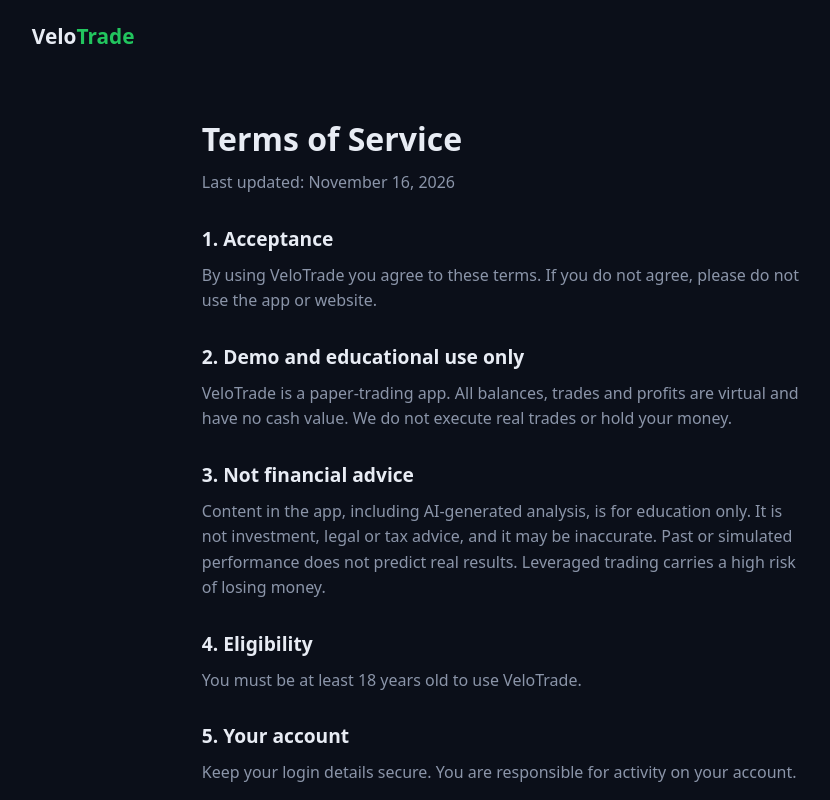
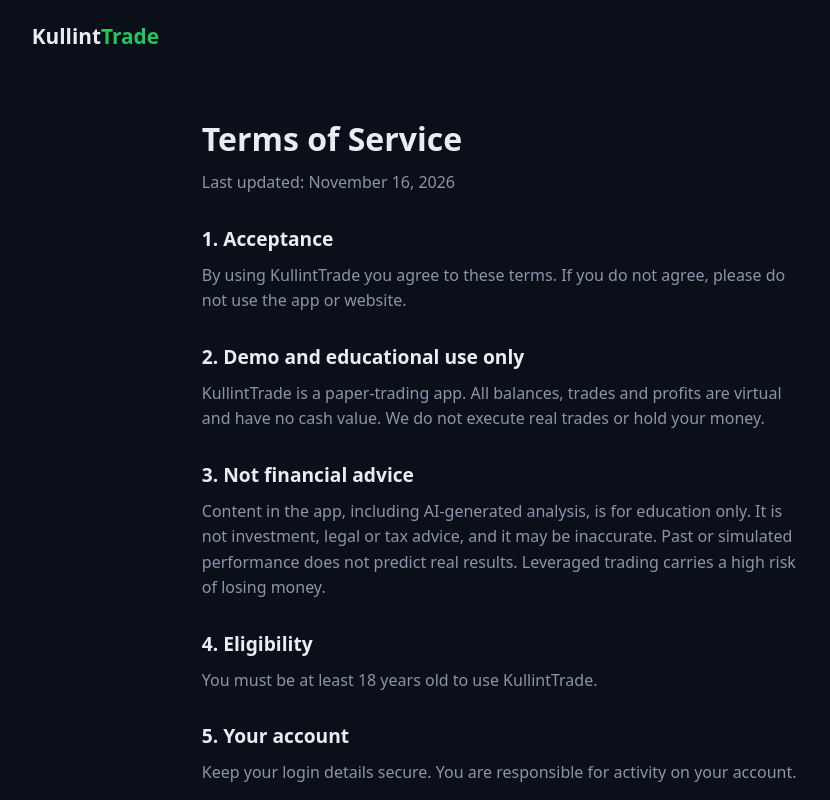
Before and after one commit to lifebright033-tech/Kullinttrade-landing, a plain HTML site: page terms.html in a window 1280 px wide. Shown: the top 800 px of the page, without its empty margins (135-965 px from the left). Drawn offline with Linux system fonts and the light colour scheme.

Commit message:
Update terms.html

```diff
--- a/terms.html
+++ b/terms.html
@@ -3,26 +3,26 @@
 <head>
   <meta charset="UTF-8">
   <meta name="viewport" content="width=device-width, initial-scale=1">
-  <title>Terms of Service | VeloTrade</title>
+  <title>Terms of Service | KullintTrade</title>
   <link rel="stylesheet" href="style.css">
 </head>
 <body>
-  <header><a class="logo" href="./">Velo<span>Trade</span></a></header>
+  <header><a class="logo" href="./">Kullint<span>Trade</span></a></header>
   <main class="doc">
     <h1>Terms of Service</h1>
     <p>Last updated: November 16, 2026</p>
 
     <h2>1. Acceptance</h2>
-    <p>By using VeloTrade you agree to these terms. If you do not agree, please do not use the app or website.</p>
+    <p>By using KullintTrade you agree to these terms. If you do not agree, please do not use the app or website.</p>
 
     <h2>2. Demo and educational use only</h2>
-    <p>VeloTrade is a paper-trading app. All balances, trades and profits are virtual and have no cash value. We do not execute real trades or hold your money.</p>
+    <p>KullintTrade is a paper-trading app. All balances, trades and profits are virtual and have no cash value. We do not execute real trades or hold your money.</p>
 
     <h2>3. Not financial advice</h2>
     <p>Content in the app, including AI-generated analysis, is for education only. It is not investment, legal or tax advice, and it may be inaccurate. Past or simulated performance does not predict real results. Leveraged trading carries a high risk of losing money.</p>
 
     <h2>4. Eligibility</h2>
-    <p>You must be at least 18 years old to use VeloTrade.</p>
+    <p>You must be at least 18 years old to use KullintTrade.</p>
 
     <h2>5. Your account</h2>
     <p>Keep your login details secure. You are responsible for activity on your account.</p>
```
